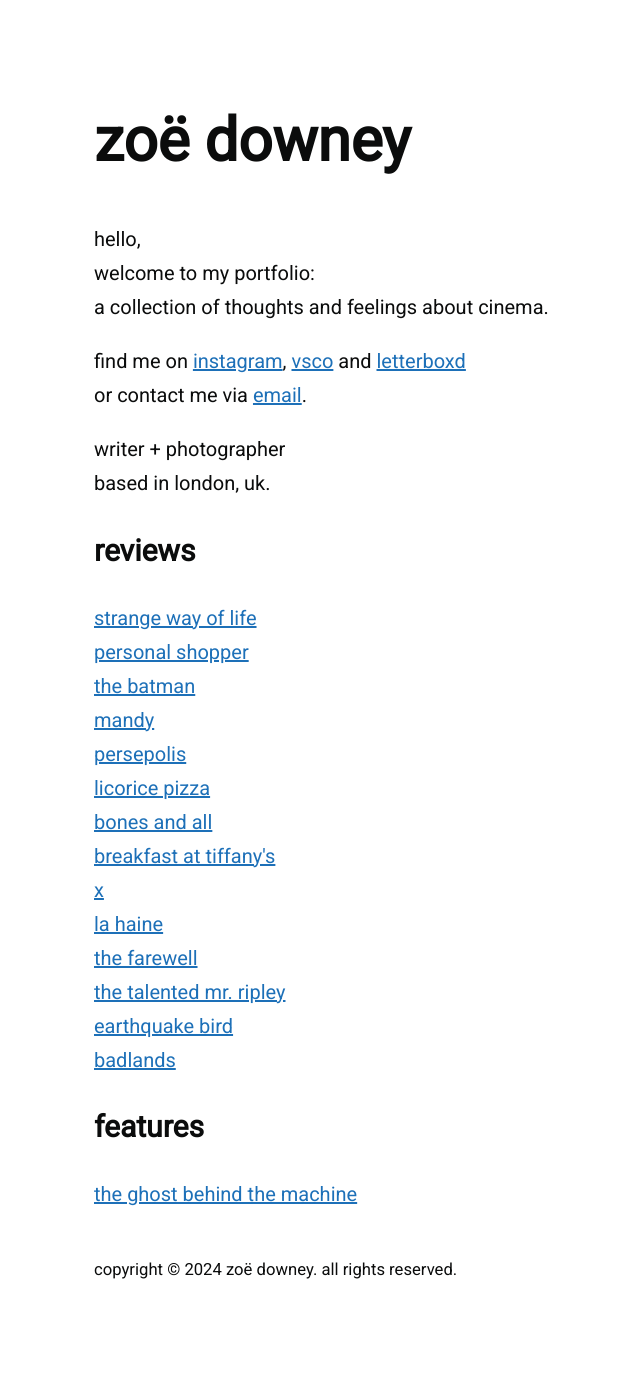
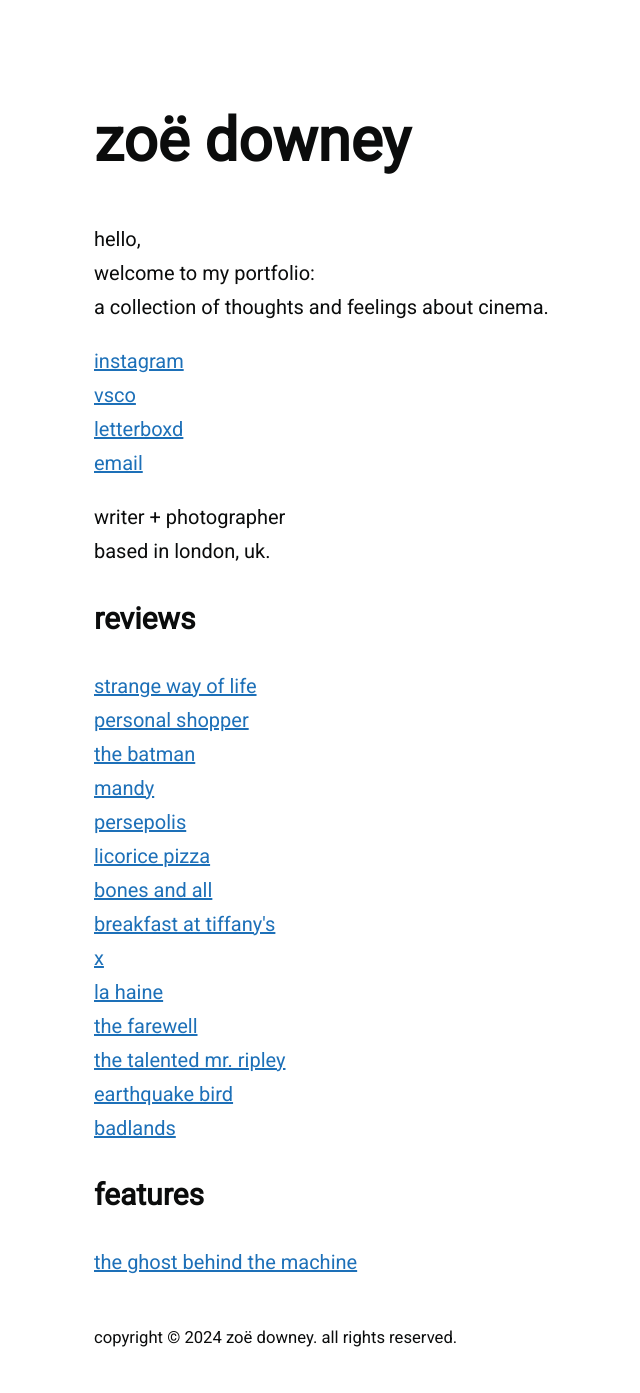
Before and after one commit to zoeurl/zoedowney.github.io, a Jekyll site: the page built from index.html, in a window 1280 px wide. Shown: the whole page, without its empty margins (146-786 px from the left). Built offline with Jekyll 4.4.1, drawn with Linux system fonts in a browser that asks for light colours; before the commit the page ends 1325 px from its top, so only the background shows below that.

Commit message:
Update index.html

```diff
--- a/index.html
+++ b/index.html
@@ -8,8 +8,10 @@ hello,
 <br>welcome to my portfolio:
 <br>a collection of thoughts and feelings about cinema.
 </p>
-find me on <a href="https://www.instagram.com/zoeurl/">instagram</a>, <a href="https://vsco.co/zoeurl/gallery">vsco</a> and <a href="https://letterboxd.com/zoedowney/">letterboxd</a>
-<br>or contact me via <a href="mailto:{{site.email}}">email</a>.
+<a href="https://www.instagram.com/zoeurl/">instagram</a>
+<br><a href="https://vsco.co/zoeurl/gallery">vsco</a>
+<br><a href="https://letterboxd.com/zoedowney/">letterboxd</a>
+<br><a href="mailto:{{site.email}}">email</a>
 </p>
 writer + photographer
 <br>based in london, uk.
```
